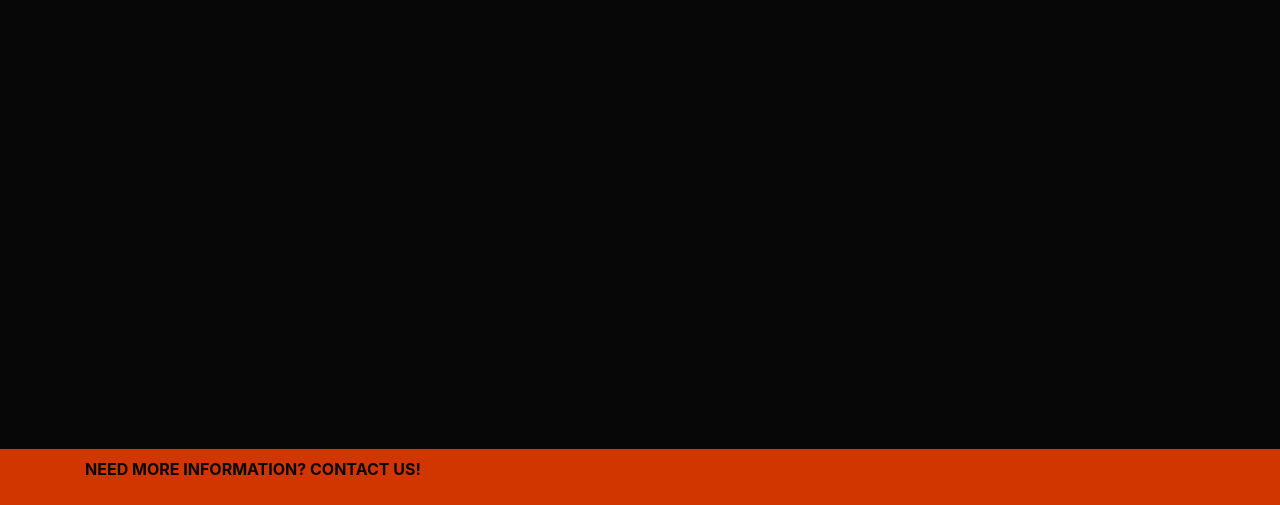
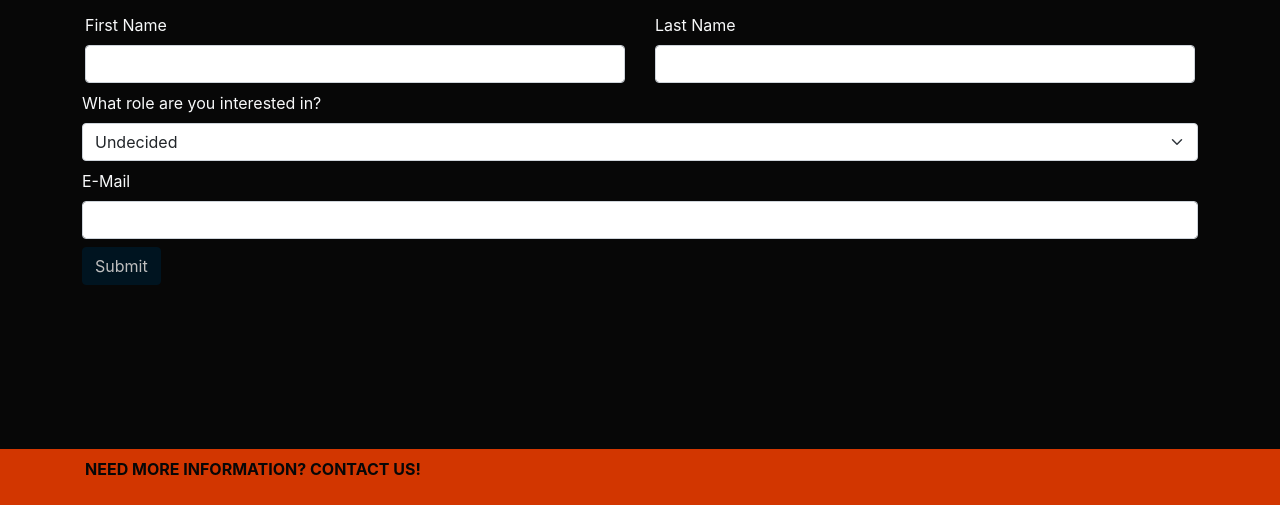
Before and after one commit to JehuA/ArtSci, a plain HTML site: page artsci/contact.html in a window 1280 px wide. Shown: the part 295-800 px from the top of the page. Drawn offline with nearby package versions, Linux system fonts and the light colour scheme.

Commit message:
Basic useless contact form

```diff
--- a/artsci/contact.html
+++ b/artsci/contact.html
@@ -44,10 +44,46 @@ crossorigin="anonymous">
 
 <div class="bg-dark text-light">
     <div class="container">
+        <p class="fs-2 text-center py-3">
         Want to contact us? Send us your email!
+        </p>
 	</div>
 	<div class="container">
-
+        <form action="mailto:ananor86@students.rowan.edu" method="post" enctype="text/plain"
+        class="needs-validation">
+        <div class="row my-2">
+            <div class="col">
+                <label for="firstName" class="form-label">First Name</label>
+                <input type="text" class="form-control" id="firstName" required>
+            </div>
+            <div class="col">
+                <label for="lastName" class="form-label">Last Name</label>
+                <input type="text" class="form-control" id="lastName" required>
+            </div>
+        </div>
+        <div class="row my-2">
+            <div>
+            <label for="role">What role are you interested in?</label>
+            <select id="role" class="form-select" aria-label="Default select example">
+                <option selected value="undecided">Undecided</option>
+                <option value="student">Student</option>
+                <option value="faculty">Faculty</option>
+                <option value="volunteer">Volunteer</option>
+            </select>
+            </div>
+        </div>
+        <div class="row my-2">
+            <div>
+                <label for="email" class="form-label">E-Mail</label>
+                <input type="text" class="form-control" id="email" required>
+            </div>
+        </div>
+        <div class="row my-2">
+            <div>
+                <button class="btn btn-primary" type="submit">Submit</button>
+            </div>
+        </div>
+        </form>
 	</div>
 </div>
 </div>
```
